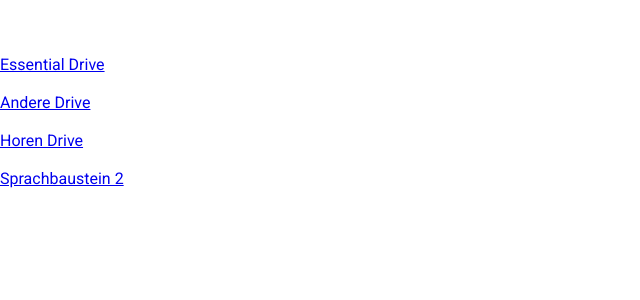
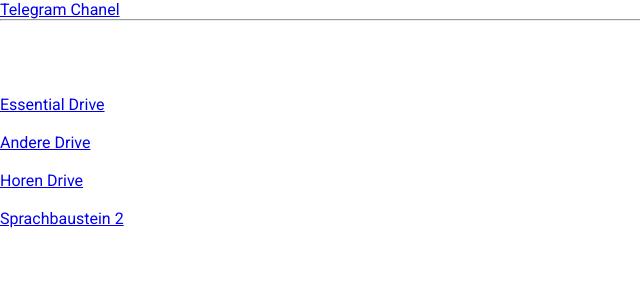
Before and after one commit to akramthedev/die-deutsch-traum, a React (Create React App) app: page /Dokument-Telc in a window 1280 px wide. Shown: the top 300 px of the page, without its empty margins (0-640 px from the left). Built offline with nearby package versions, Linux system fonts and the light colour scheme.

Commit message:
Update DokumentTelc.jsx

```diff
--- a/src/DokumentTelc.jsx
+++ b/src/DokumentTelc.jsx
@@ -5,6 +5,22 @@ const Dokument = () => {
   return (
     <div className='Dokument'>
 
+
+
+
+      <a href="https://web.telegram.org/a/#-1002126087316">
+        Telegram Chanel
+      </a>
+
+      <br />
+
+
+
+
+
+
+      <hr/>
+      <br />
       <h1>Telc Dokument</h1>
 
       <a href="https://drive.google.com/drive/u/0/folders/11eCkDvhYyNr7aJSTcUljW2eeMWHz0ezh?fbclid=IwY2xjawG64OwBHRjCMumLmKZ1_-wdy-4z-hhuu0tPfqJqnY6nhuhNP7UWIggqoTGt934UzQ_aem_Af-J7unl6NqFXmFirFWbLL5hecqyVu0L1EDfgM2_Hg3cQbud8moFXu0JO4eZJJ6B_9D5e7e_OqG8jcv8kfktV391&sfnsn=wa">
```
